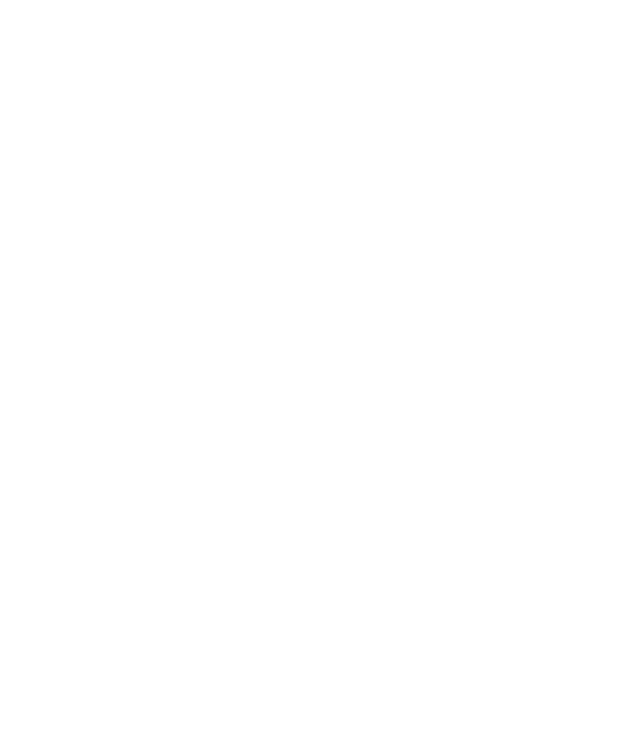
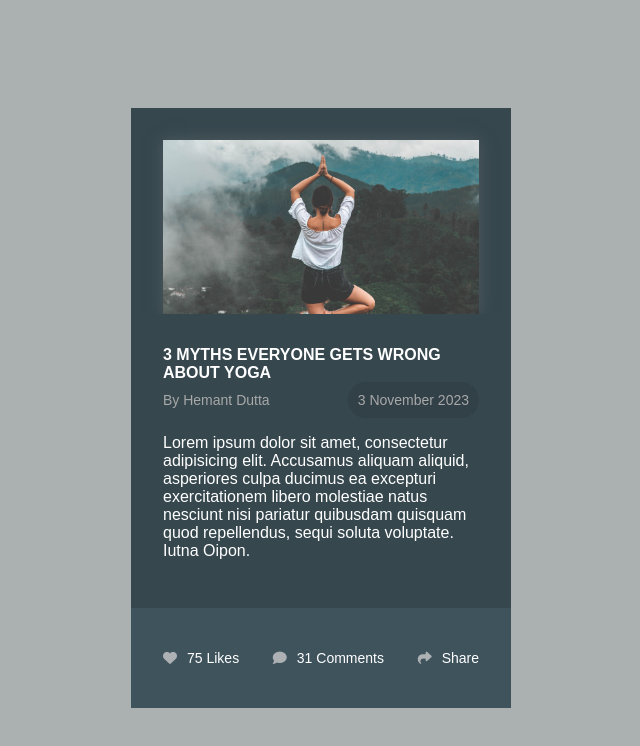
Before and after one commit to HemantDutta/icodethis, a plain HTML site: page 2023/November/nov_2/index.html in a window 1280 px wide. Shown: the whole page, without its empty margins (319-959 px from the left). Drawn offline with Linux system fonts and the light colour scheme.

Commit message:
Nov 2 Complete

```diff
--- a/2023/November/nov_2/index.html
+++ b/2023/November/nov_2/index.html
@@ -7,9 +7,45 @@
 
     <!--  CSS  -->
     <link rel="stylesheet" href="style.css">
+
+    <!--  Fonts  -->
+    <link rel="preconnect" href="https://fonts.googleapis.com">
+    <link rel="preconnect" href="https://fonts.gstatic.com" crossorigin>
+    <link href="https://fonts.googleapis.com/css2?family=Poppins&display=swap" rel="stylesheet">
+
+    <!--  Icons  -->
+    <link rel="stylesheet" href="https://cdnjs.cloudflare.com/ajax/libs/font-awesome/6.4.2/css/all.min.css" integrity="sha512-z3gLpd7yknf1YoNbCzqRKc4qyor8gaKU1qmn+CShxbuBusANI9QpRohGBreCFkKxLhei6S9CQXFEbbKuqLg0DA==" crossorigin="anonymous" referrerpolicy="no-referrer"/>
 </head>
 <body>
-
+<div class="container">
+    <div class="card">
+        <div class="card-img">
+            <img src="yoga.jpg" alt="Yoga">
+        </div>
+        <div class="card-content">
+            <span class="head">3 Myths Everyone gets wrong about yoga</span>
+            <div class="tag">
+                <span>By Hemant Dutta</span>
+                <span id="date"></span>
+            </div>
+            <p>Lorem ipsum dolor sit amet, consectetur adipisicing elit. Accusamus aliquam aliquid, asperiores culpa ducimus ea excepturi exercitationem libero molestiae natus nesciunt nisi pariatur quibusdam quisquam quod repellendus, sequi soluta voluptate. Iutna Oipon.</p>
+        </div>
+        <div class="card-links">
+            <div class="link">
+                <i class="fa-solid fa-heart inactive" onclick="updateLikes()"></i>
+                <span id="likes">75 Likes</span>
+            </div>
+            <div class="link">
+                <i class="fa-solid fa-comment"></i>
+                <span>31 Comments</span>
+            </div>
+            <div class="link">
+                <i class="fa-solid fa-share"></i>
+                <span>Share</span>
+            </div>
+        </div>
+    </div>
+</div>
 <!--Scripts-->
 <script src="index.js"></script>
 </body>
--- a/2023/November/nov_2/index.js
+++ b/2023/November/nov_2/index.js
@@ -0,0 +1,24 @@
+let date = new Date();
+const months = ["January", "February", "March", "April", "May", "June", "July", "August", "September", "October", "November", "December"];
+let month = months[date.getUTCMonth()];
+document.getElementById("date").innerText = date.getUTCDate().toString() + " " + month + " " + date.getUTCFullYear().toString();
+
+const icons = document.querySelectorAll(".card-links .link i");
+icons.forEach((x) => {
+    x.addEventListener("click", () => {
+        x.classList.toggle("active");
+    });
+})
+
+let counter = 0;
+
+function updateLikes() {
+    if(!counter) {
+        document.getElementById("likes").innerText = "76 Likes";
+        counter = 1;
+    }
+    else {
+        document.getElementById("likes").innerText = "75 Likes";
+        counter = 0;
+    }
+}
--- a/2023/November/nov_2/style.css
+++ b/2023/November/nov_2/style.css
@@ -0,0 +1,129 @@
+*,
+*:after,
+*:before {
+    box-sizing: border-box;
+}
+
+:root {
+    --bg-color: #36474e;
+    --bg-secondary: #3e535c;
+    --icon: #adb1b4;
+    --main-bg: #abb0b1;
+    --heart: #fc3e7e;
+}
+
+body {
+    background-color: var(--main-bg);
+    background-size: cover;
+    font-family: sans-serif;
+}
+
+.container {
+    display: grid;
+    place-items: center;
+    min-height: 100vh;
+}
+
+.container .card {
+    background-color: var(--bg-color);
+    display: flex;
+    flex-direction: column;
+    height: 600px;
+    width: 380px;
+    gap: 32px;
+}
+
+.container .card .card-img {
+    width: 100%;
+    flex-basis: 40%;
+    overflow: hidden;
+    padding: 32px 32px 0;
+}
+
+
+.container .card .card-img img {
+    object-fit: cover;
+    height: 100%;
+    width: 100%;
+    box-shadow: 0 0 15px #505b60;
+}
+
+.container .card .card-content {
+    flex-basis: 40%;
+    display: flex;
+    flex-direction: column;
+    padding: 0 32px;
+}
+
+.container .card .card-content .head {
+    text-transform: uppercase;
+    color: white;
+    font-weight: bold;
+}
+
+.container .card .card-content .tag {
+    display: flex;
+    align-items: center;
+    justify-content: space-between;
+    color: #a8a8a8;
+    font-size: 14px;
+}
+
+.container .card .card-content .tag span#date {
+    background-color: #324048;
+    border-radius: 50px;
+    padding: 10px;
+}
+
+.container .card .card-content p {
+    color: white;
+}
+
+.container .card .card-links {
+    background-color: var(--bg-secondary);
+    flex-basis: 20%;
+    display: flex;
+    align-items: center;
+    justify-content: space-between;
+    padding: 0 32px;
+}
+
+.container .card .card-links .link {
+    display: flex;
+    align-items: center;
+    gap: 10px;
+    color: white;
+    font-size: 14px;
+}
+
+.container .card .card-links i {
+    cursor: pointer;
+    color: var(--icon);
+    transition: all 0.2s ease;
+}
+
+.container .card .card-links .link:nth-child(1) i.active {
+    color: var(--heart);
+}
+
+.container .card .card-links i.active {
+    color: #888b8d;
+}
+
+@media screen and (max-width: 420px) {
+    .container .card {
+        width: 90vw;
+    }
+
+    .container .card .card-img {
+        padding: 32px 16px 0;
+    }
+
+    .container .card .card-content {
+        padding: 0 16px;
+    }
+
+    .container .card .card-links {
+        padding: 0 16px;
+    }
+}
```
Also changed, not shown: 2023/November/nov_2/yoga.jpg (added).
